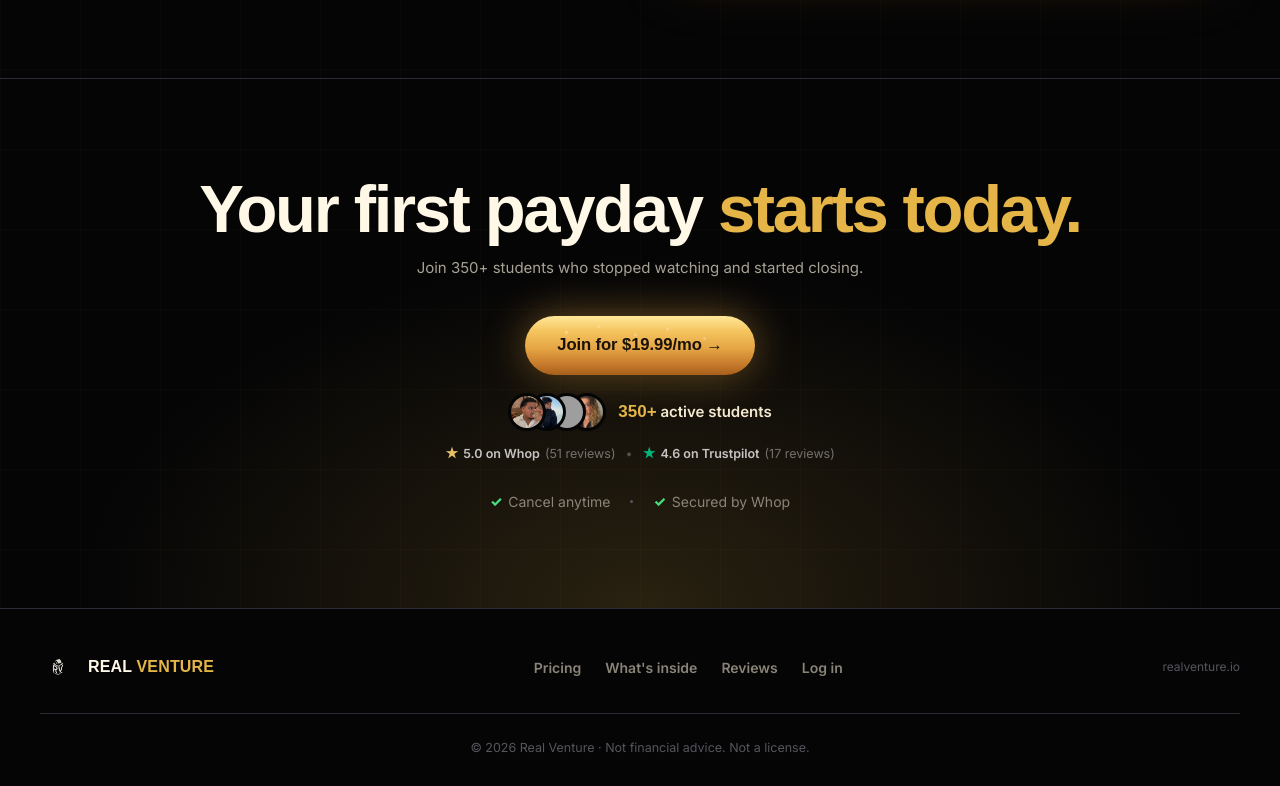
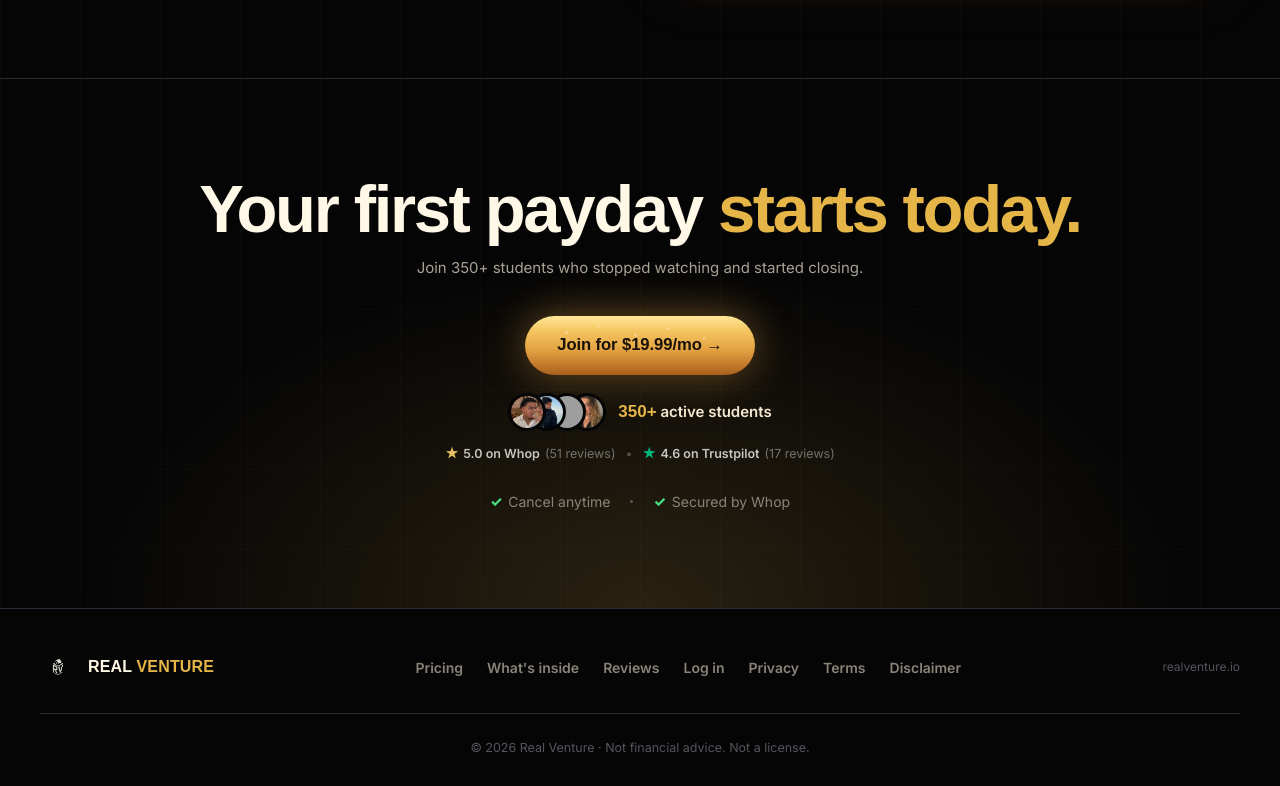
Before and after one commit to keeganburke/real-venture-landing, a Next.js app: page / in a window 1280 px wide. Shown: the part 10411-11197 px from the top of the page. Built offline with nearby package versions, Linux system fonts and the light colour scheme; grey boxes are pictures that could not be loaded; a web font is replaced by a local one.

Commit message:
footer: add Privacy, Terms, Disclaimer links

```diff
--- a/app/LandingClient.tsx
+++ b/app/LandingClient.tsx
@@ -573,6 +573,9 @@ export default function LandingClient({ variant }: Props) {
               <a onClick={() => scrollToSection("included")}>{"What's inside"}</a>
               <a onClick={() => scrollToSection("reviews")}>Reviews</a>
               <a href="/login">Log in</a>
+              <a href="/privacy">Privacy</a>
+              <a href="/terms">Terms</a>
+              <a href="/disclaimer">Disclaimer</a>
             </div>
             <div className="lp-footer-site">realventure.io</div>
           </div>
```
